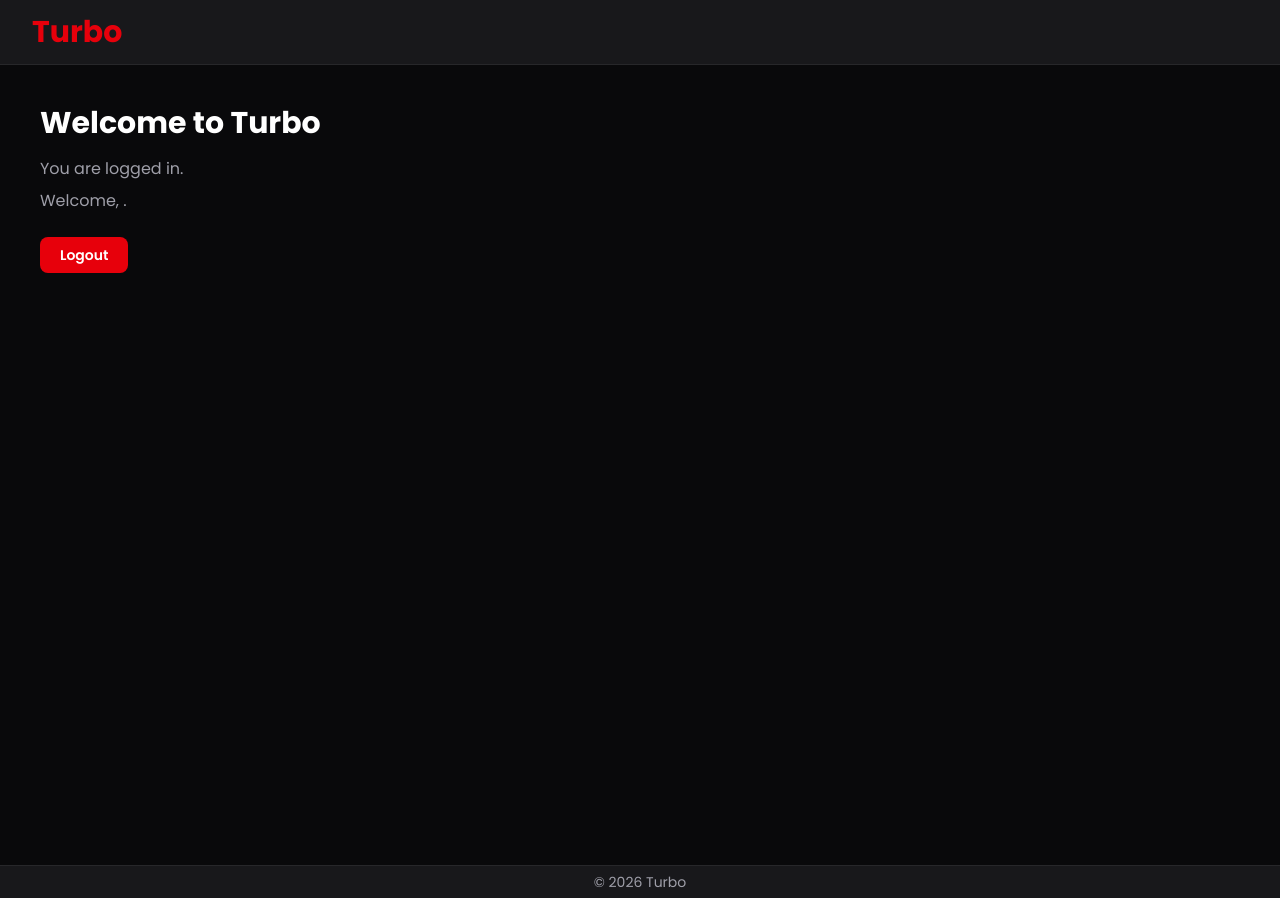
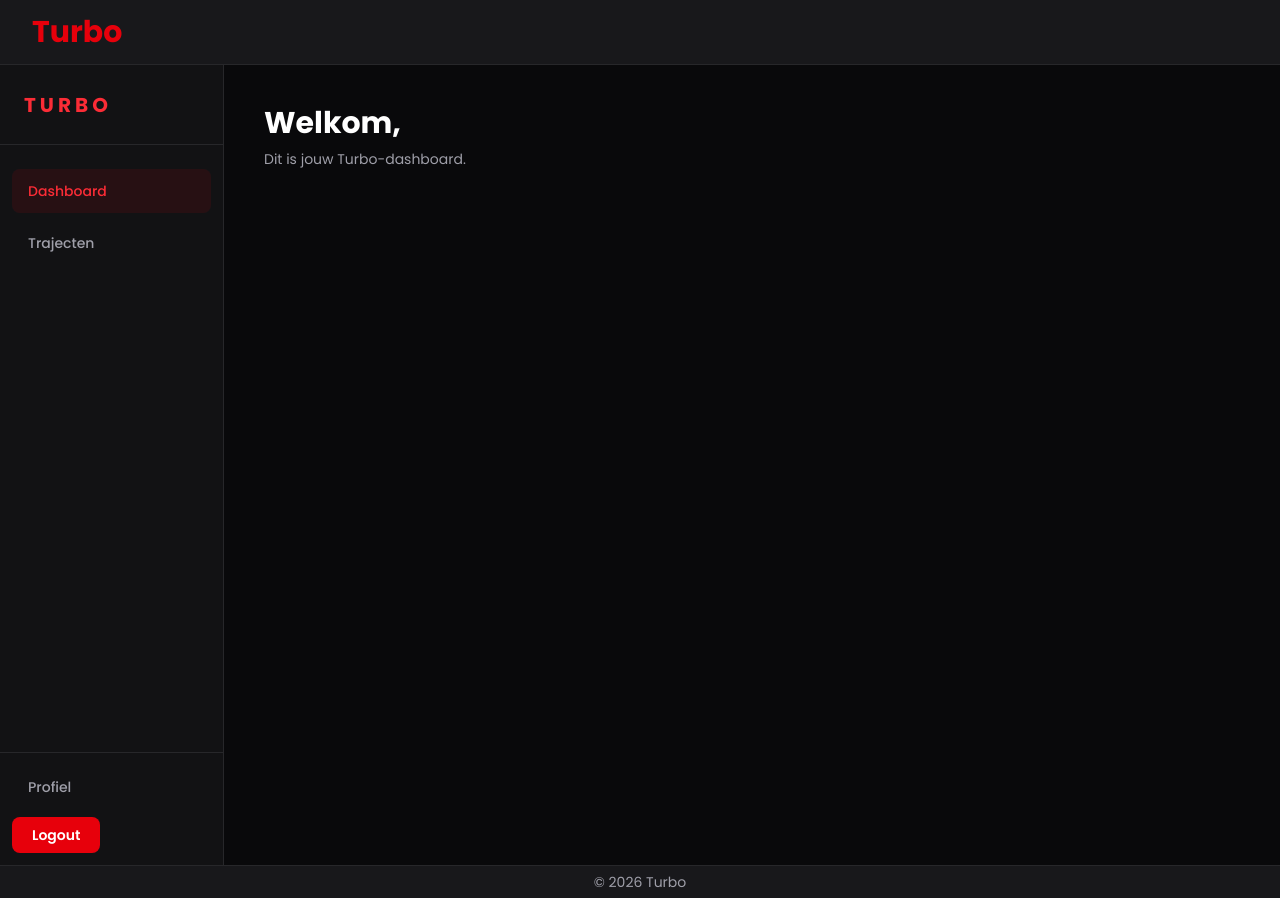
Before and after one commit to Pasteque95/Turbo, a Next.js app: page /dashboard in a window 1280 px wide. Built offline with nearby package versions, Linux system fonts and the light colour scheme; no server answers; sample sign-in values are in the browser's storage.

Commit message:
feat: dashboardpagina aangemaakt

```diff
--- a/src/app/dashboard/page.tsx
+++ b/src/app/dashboard/page.tsx
@@ -2,6 +2,7 @@ import { getServerSession } from "next-auth";
 import { redirect } from "next/navigation";
 import { authOptions } from "@/app/api/auth/[...nextauth]/route";
 import LogoutButton from "@/components/auth/LogoutButton";
+import Link from "next/link";
 
 export default async function DashboardPage() {
   const session = await getServerSession(authOptions);
@@ -11,21 +12,93 @@ export default async function DashboardPage() {
   }
 
   return (
-    <main className="min-h-screen bg-zinc-950 p-10 text-white">
-      <h1 className="text-3xl font-bold">
-        Welcome to Turbo
-      </h1>
+    <main className="min-h-screen bg-zinc-950 text-white">
+      <div className="flex min-h-screen">
+        {/* Sidebar */}
+        <aside className="flex w-56 flex-col border-r border-zinc-800 bg-zinc-900/60">
+          {/* Logo */}
+          <div className="flex h-20 items-center border-b border-zinc-800 px-6">
+            <h1 className="text-xl font-bold tracking-[0.2em] text-red-500">
+              TURBO
+            </h1>
+          </div>
 
-      <p className="mt-4 text-zinc-400">
-        You are logged in.
-      </p>
+          {/* Navigation */}
+          <nav className="flex-1 px-3 py-6">
+            <div className="space-y-2">
+              <Link
+                href="/dashboard"
+                className="
+                  block
+                  rounded-lg
+                  bg-red-600/10
+                  px-4
+                  py-3
+                  text-sm
+                  font-medium
+                  text-red-500
+                "
+              >
+                Dashboard
+              </Link>
 
-      <p className="mt-2 text-zinc-400">
-        Welcome, {session.user.firstName}.
-      </p>
+              <Link
+                href="/trajecten"
+                className="
+                  block
+                  rounded-lg
+                  px-4
+                  py-3
+                  text-sm
+                  font-medium
+                  text-zinc-400
+                  transition-colors
+                  hover:bg-zinc-800
+                  hover:text-white
+                "
+              >
+                Trajecten
+              </Link>
+            </div>
+          </nav>
 
-      <div className="mt-6">
-        <LogoutButton />
+          {/* Bottom navigation */}
+          <div className="border-t border-zinc-800 p-3">
+            <Link
+              href="/profiel"
+              className="
+                mb-2
+                block
+                rounded-lg
+                px-4
+                py-3
+                text-sm
+                font-medium
+                text-zinc-400
+                transition-colors
+                hover:bg-zinc-800
+                hover:text-white
+              "
+            >
+              Profiel
+            </Link>
+
+            <LogoutButton />
+          </div>
+        </aside>
+
+        {/* Main content */}
+        <section className="flex-1 p-10">
+          <div className="mx-auto max-w-7xl">
+            <h2 className="text-3xl font-bold">
+              Welkom, {session.user.firstName}
+            </h2>
+
+            <p className="mt-2 text-sm text-zinc-400">
+              Dit is jouw Turbo-dashboard.
+            </p>
+          </div>
+        </section>
       </div>
     </main>
   );
```
